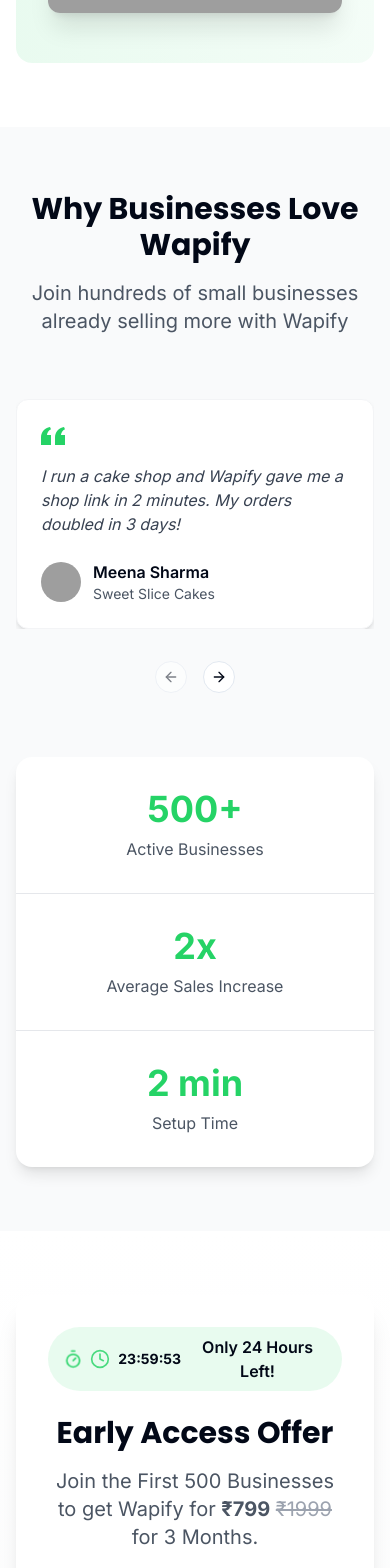
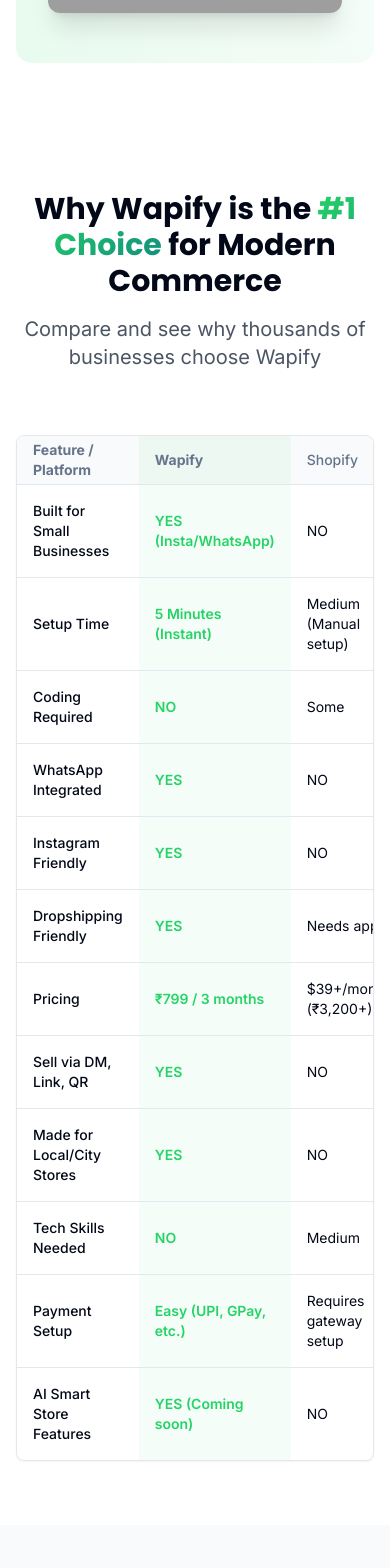
Before and after one commit to subratkumar98/wapify-storefront-link-76, a React (Vite) app: page / in a window 390 px wide. Shown: the part 5019-6587 px from the top of the page. Built offline with nearby package versions, Linux system fonts and the light colour scheme; grey boxes are pictures that could not be loaded.

Commit message:
Add comparison table to FeaturesSection

```diff
--- /dev/null
+++ b/src/components/ComparisonTable.tsx
@@ -0,0 +1,143 @@
+
+import React from 'react';
+import { Check } from 'lucide-react';
+import {
+  Table,
+  TableBody,
+  TableCell,
+  TableHead,
+  TableHeader,
+  TableRow,
+} from "@/components/ui/table";
+
+const ComparisonTable: React.FC = () => {
+  return (
+    <section id="comparison" className="section bg-white">
+      <div className="container-custom">
+        <div className="text-center mb-16">
+          <h2 className="text-3xl md:text-4xl font-bold mb-4">
+            Why Wapify is the <span className="gradient-text">#1 Choice</span> for Modern Commerce
+          </h2>
+          <p className="text-xl text-gray-600 max-w-2xl mx-auto">
+            Compare and see why thousands of businesses choose Wapify
+          </p>
+        </div>
+
+        <div className="overflow-x-auto rounded-lg border border-gray-200 shadow-sm">
+          <Table>
+            <TableHeader className="bg-gray-50">
+              <TableRow>
+                <TableHead className="w-[250px] font-bold">Feature / Platform</TableHead>
+                <TableHead className="bg-whatsapp/5 font-bold">Wapify</TableHead>
+                <TableHead>Shopify</TableHead>
+                <TableHead>Odoo</TableHead>
+                <TableHead>Wix</TableHead>
+                <TableHead>Custom Website</TableHead>
+              </TableRow>
+            </TableHeader>
+            <TableBody>
+              <TableRow>
+                <TableCell className="font-medium">Built for Small Businesses</TableCell>
+                <TableCell className="bg-whatsapp/5 font-semibold text-whatsapp">YES (Insta/WhatsApp)</TableCell>
+                <TableCell>NO</TableCell>
+                <TableCell>NO</TableCell>
+                <TableCell>Partially</TableCell>
+                <TableCell>NO</TableCell>
+              </TableRow>
+              <TableRow>
+                <TableCell className="font-medium">Setup Time</TableCell>
+                <TableCell className="bg-whatsapp/5 font-semibold text-whatsapp">5 Minutes (Instant)</TableCell>
+                <TableCell>Medium (Manual setup)</TableCell>
+                <TableCell>High (Tech needed)</TableCell>
+                <TableCell>Medium</TableCell>
+                <TableCell>High</TableCell>
+              </TableRow>
+              <TableRow>
+                <TableCell className="font-medium">Coding Required</TableCell>
+                <TableCell className="bg-whatsapp/5 font-semibold text-whatsapp">NO</TableCell>
+                <TableCell>Some</TableCell>
+                <TableCell>YES</TableCell>
+                <TableCell>Some</TableCell>
+                <TableCell>YES</TableCell>
+              </TableRow>
+              <TableRow>
+                <TableCell className="font-medium">WhatsApp Integrated</TableCell>
+                <TableCell className="bg-whatsapp/5 font-semibold text-whatsapp">YES</TableCell>
+                <TableCell>NO</TableCell>
+                <TableCell>NO</TableCell>
+                <TableCell>NO</TableCell>
+                <TableCell>NO</TableCell>
+              </TableRow>
+              <TableRow>
+                <TableCell className="font-medium">Instagram Friendly</TableCell>
+                <TableCell className="bg-whatsapp/5 font-semibold text-whatsapp">YES</TableCell>
+                <TableCell>NO</TableCell>
+                <TableCell>NO</TableCell>
+                <TableCell>NO</TableCell>
+                <TableCell>NO</TableCell>
+              </TableRow>
+              <TableRow>
+                <TableCell className="font-medium">Dropshipping Friendly</TableCell>
+                <TableCell className="bg-whatsapp/5 font-semibold text-whatsapp">YES</TableCell>
+                <TableCell>Needs apps</TableCell>
+                <TableCell>NO</TableCell>
+                <TableCell>NO</TableCell>
+                <TableCell>NO</TableCell>
+              </TableRow>
+              <TableRow>
+                <TableCell className="font-medium">Pricing</TableCell>
+                <TableCell className="bg-whatsapp/5 font-semibold text-whatsapp">₹799 / 3 months</TableCell>
+                <TableCell>$39+/month (₹3,200+)</TableCell>
+                <TableCell>₹8,000+ setup</TableCell>
+                <TableCell>₹1,200+/month</TableCell>
+                <TableCell>₹10,000+ setup</TableCell>
+              </TableRow>
+              <TableRow>
+                <TableCell className="font-medium">Sell via DM, Link, QR</TableCell>
+                <TableCell className="bg-whatsapp/5 font-semibold text-whatsapp">YES</TableCell>
+                <TableCell>NO</TableCell>
+                <TableCell>NO</TableCell>
+                <TableCell>NO</TableCell>
+                <TableCell>NO</TableCell>
+              </TableRow>
+              <TableRow>
+                <TableCell className="font-medium">Made for Local/City Stores</TableCell>
+                <TableCell className="bg-whatsapp/5 font-semibold text-whatsapp">YES</TableCell>
+                <TableCell>NO</TableCell>
+                <TableCell>NO</TableCell>
+                <TableCell>Partially</TableCell>
+                <TableCell>NO</TableCell>
+              </TableRow>
+              <TableRow>
+                <TableCell className="font-medium">Tech Skills Needed</TableCell>
+                <TableCell className="bg-whatsapp/5 font-semibold text-whatsapp">NO</TableCell>
+                <TableCell>Medium</TableCell>
+                <TableCell>HIGH</TableCell>
+                <TableCell>Medium</TableCell>
+                <TableCell>HIGH</TableCell>
+              </TableRow>
+              <TableRow>
+                <TableCell className="font-medium">Payment Setup</TableCell>
+                <TableCell className="bg-whatsapp/5 font-semibold text-whatsapp">Easy (UPI, GPay, etc.)</TableCell>
+                <TableCell>Requires gateway setup</TableCell>
+                <TableCell>Complex</TableCell>
+                <TableCell>Manual</TableCell>
+                <TableCell>Developer needed</TableCell>
+              </TableRow>
+              <TableRow>
+                <TableCell className="font-medium">AI Smart Store Features</TableCell>
+                <TableCell className="bg-whatsapp/5 font-semibold text-whatsapp">YES (Coming soon)</TableCell>
+                <TableCell>NO</TableCell>
+                <TableCell>NO</TableCell>
+                <TableCell>NO</TableCell>
+                <TableCell>NO</TableCell>
+              </TableRow>
+            </TableBody>
+          </Table>
+        </div>
+      </div>
+    </section>
+  );
+};
+
+export default ComparisonTable;
--- a/src/pages/Index.tsx
+++ b/src/pages/Index.tsx
@@ -4,6 +4,7 @@ import Header from '../components/Header';
 import HeroSection from '../components/HeroSection';
 import StepsSection from '../components/StepsSection';
 import FeaturesSection from '../components/FeaturesSection';
+import ComparisonTable from '../components/ComparisonTable';
 import TestimonialsSection from '../components/TestimonialsSection';
 import EarlyAccessSection from '../components/EarlyAccessSection';
 import FaqSection from '../components/FaqSection';
@@ -51,6 +52,7 @@ const Index: React.FC = () => {
       <HeroSection />
       <StepsSection />
       <FeaturesSection />
+      <ComparisonTable />
       <TestimonialsSection />
       <EarlyAccessSection />
       <FaqSection />
```
